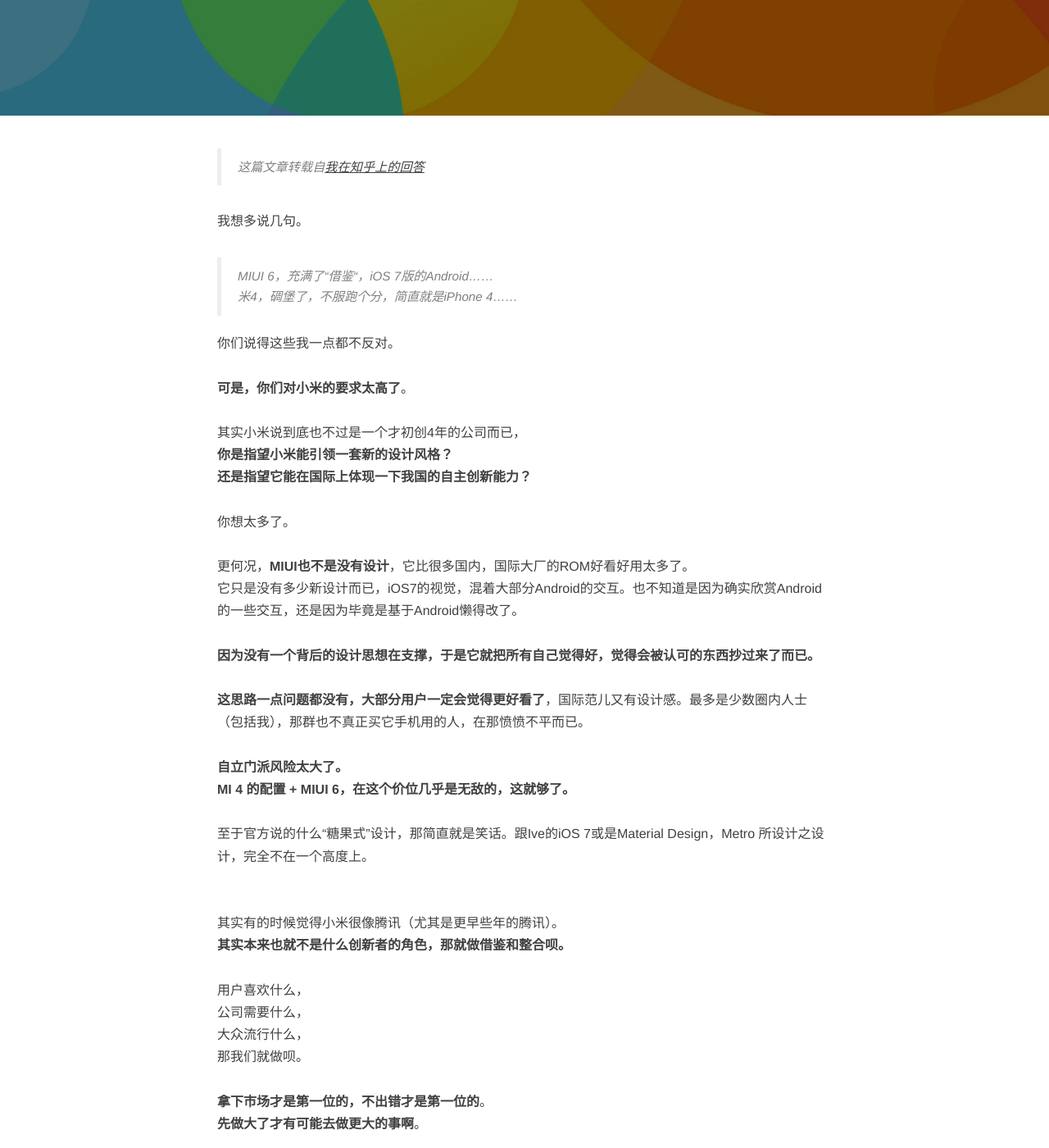
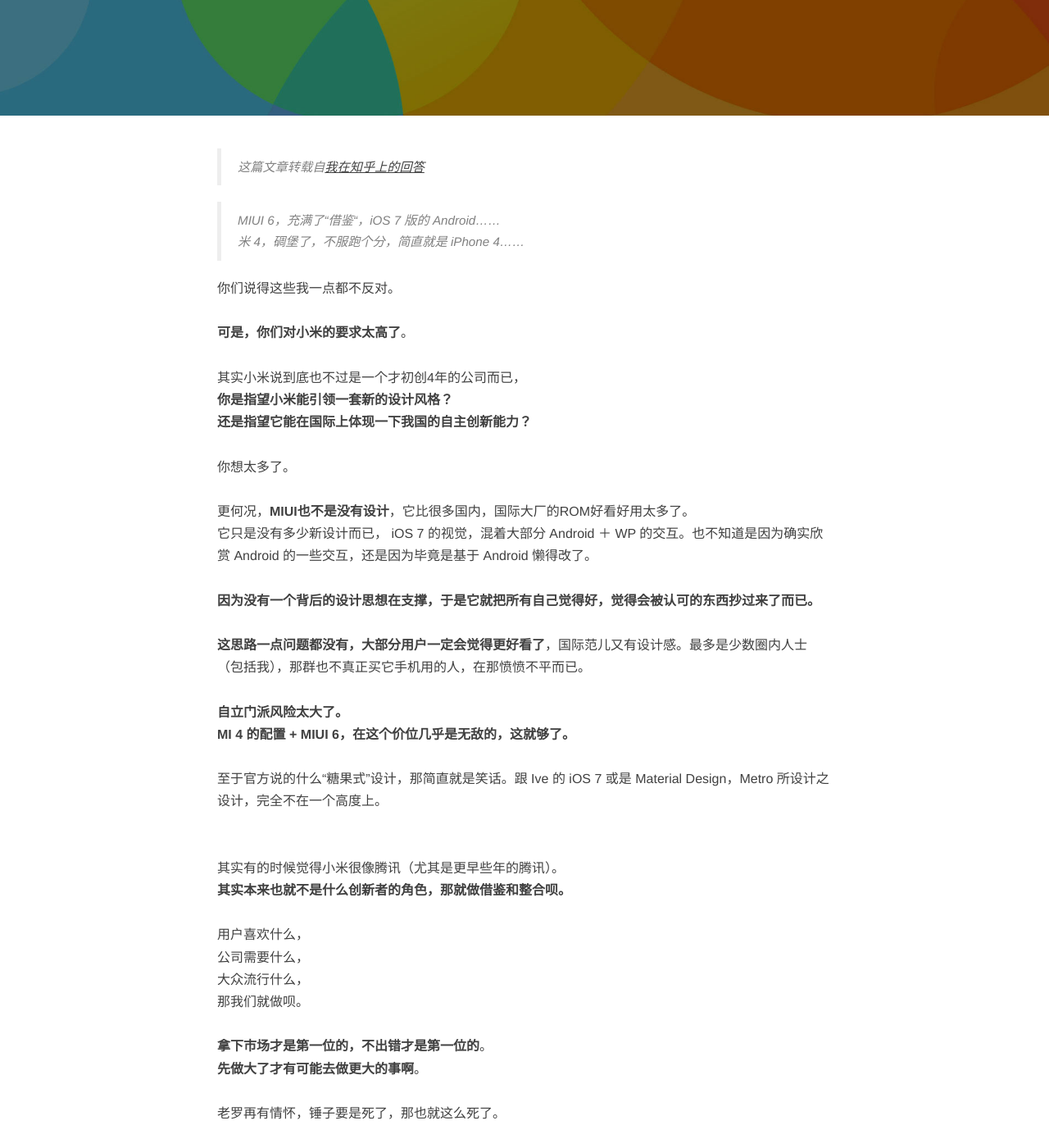
Before and after one commit to q97236143/Huxproh, a Jekyll site: the page built from _posts/2014-08-16-miui6.markdown, in a window 1280 px wide and 1400 px high, scrolled down 316 px. Shown: the whole window at 82% size. Built offline with Jekyll 4.4.1, drawn with Linux system fonts in a browser that asks for light colours; nearby versions of some CDN libraries; comment, search, counter and statistics services are not loaded; some of the changed text lies outside the part shown.

Commit message:
small fix

```diff
--- a/_layouts/default.html
+++ b/_layouts/default.html
@@ -14,7 +14,7 @@
 
 <!-- Image to hack wechat -->
 <img src="/img/icon_wechat.png" width="0" height="0" />
-<!-- 会影响加载时的渲染，先注释掉 -->
+<!-- Migrate from head to bottom, no longer block render and still work -->
 
 <script type="text/javascript" src="http://tajs.qq.com/stats?sId=43623438" charset="UTF-8"></script>
 </body>
--- a/_layouts/page.html
+++ b/_layouts/page.html
@@ -1,10 +1,6 @@
 ---
 layout: default
 ---
-
-<!-- Image to hack wechat -->
-<!-- <img src="/img/icon_wechat.png" width="0" height="0" /> -->
-<!-- 会影响加载时的渲染，先注释掉 -->
 
 <!-- Page Header -->
 <header class="intro-header" style="background-image: url('{{ site.baseurl }}/{% if page.header-img %}{{ page.header-img }}{% else %}{{ site.header-img }}{% endif %}')">
--- a/_posts/2014-08-16-miui6.markdown
+++ b/_posts/2014-08-16-miui6.markdown
@@ -14,10 +14,8 @@ tags:
 
 
 <div>
-	<p>我想多说几句。</p>
-
-    <blockquote>MIUI 6，充满了“借鉴“，iOS 7版的Android……
-        <br>米4，碉堡了，不服跑个分，简直就是iPhone 4……</blockquote>你们说得这些我一点都不反对。
+    <blockquote>MIUI 6，充满了“借鉴“，iOS 7 版的 Android……
+        <br>米 4，碉堡了，不服跑个分，简直就是 iPhone 4……</blockquote>你们说得这些我一点都不反对。
     <br>
     <br><b>可是，你们对小米的要求太高了</b>。
     <br>
@@ -28,7 +26,7 @@ tags:
     <br>你想太多了。
     <br>
     <br>更何况，<b>MIUI也不是没有设计</b>，它比很多国内，国际大厂的ROM好看好用太多了。
-    <br>它只是没有多少新设计而已，iOS7的视觉，混着大部分Android的交互。也不知道是因为确实欣赏Android的一些交互，还是因为毕竟是基于Android懒得改了。
+    <br>它只是没有多少新设计而已， iOS 7 的视觉，混着大部分 Android ＋ WP 的交互。也不知道是因为确实欣赏 Android 的一些交互，还是因为毕竟是基于 Android 懒得改了。
     <br>
     <br><b>因为没有一个背后的设计思想在支撑，于是它就把所有自己觉得好，觉得会被认可的东西抄过来了而已。</b>
     <br>
@@ -37,7 +35,7 @@ tags:
     <br><b>自立门派风险太大了。</b>
     <br><b>MI 4 的配置 + MIUI 6，在这个价位几乎是无敌的，这就够了。</b>
     <br>
-    <br>至于官方说的什么“糖果式”设计，那简直就是笑话。跟Ive的iOS 7或是Material Design，Metro 所设计之设计，完全不在一个高度上。
+    <br>至于官方说的什么“糖果式”设计，那简直就是笑话。跟 Ive 的 iOS 7 或是 Material Design，Metro 所设计之设计，完全不在一个高度上。
     <br>
     <br>
     <br>其实有的时候觉得小米很像腾讯（尤其是更早些年的腾讯）。
@@ -53,7 +51,7 @@ tags:
     <br>
     <br>老罗再有情怀，锤子要是死了，那也就这么死了。
     <br>
-    <br>你指责小米没有多少创新，或是腾讯老是山寨start up，我同意，我陪你愤愤不平，可是又有什么意思呢。
+    <br>你指责小米没有多少创新，或是腾讯老是山寨 start up ，我同意，我陪你愤愤不平，可是又有什么意思呢。
     <br>
     <br>它们这么做，对现有公司发展来说，
     <br><b>简直是一点错都没有。</b>
```
Also changed, not shown: img/post-sample-image.jpg (added).
